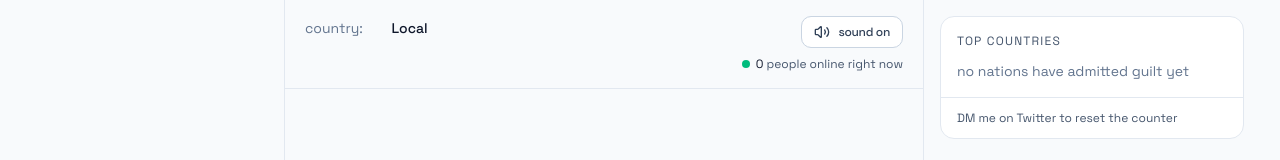
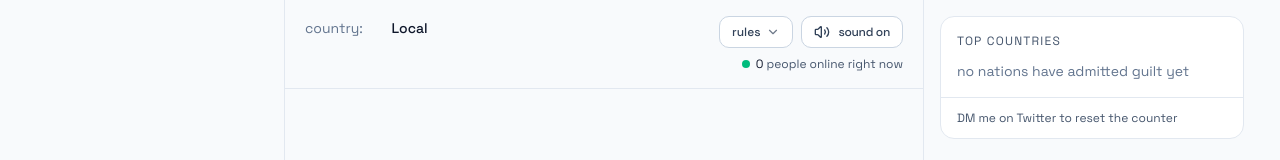
Before and after one commit to bidhandhakal/idonnno, a Next.js app: page / in a window 1280 px wide. Shown: the top 160 px of the page. Built offline with nearby package versions, Linux system fonts and the light colour scheme; no server answers.

Commit message:
added rules(important rules)

```diff
--- /dev/null
+++ b/src/components/ui/rules-dropdown.tsx
@@ -0,0 +1,41 @@
+'use client';
+
+import { ChevronDown } from 'lucide-react';
+import { DropdownMenu } from 'radix-ui';
+
+import { cn } from '@/lib/utils';
+
+export function RulesDropdown() {
+  return (
+    <DropdownMenu.Root>
+      <DropdownMenu.Trigger
+        className={cn(
+          'inline-flex h-8 items-center gap-1.5 rounded-lg border border-slate-300 bg-white px-3 text-xs font-medium whitespace-nowrap text-slate-700 outline-none select-none',
+          'hover:bg-slate-100 hover:text-slate-900',
+          'focus-visible:border-ring focus-visible:ring-3 focus-visible:ring-ring/50',
+          'data-[state=open]:bg-slate-100 data-[state=open]:text-slate-900',
+        )}
+      >
+        rules
+        <ChevronDown className="size-3.5 opacity-70" aria-hidden />
+      </DropdownMenu.Trigger>
+
+      <DropdownMenu.Portal>
+        <DropdownMenu.Content
+          sideOffset={6}
+          align="end"
+          className={cn(
+            'z-50 min-w-48 overflow-hidden rounded-lg border border-border bg-popover p-1 text-popover-foreground shadow-md',
+            'data-[side=bottom]:slide-in-from-top-2 data-[side=left]:slide-in-from-right-2 data-[side=right]:slide-in-from-left-2 data-[side=top]:slide-in-from-bottom-2',
+            'data-[state=closed]:animate-out data-[state=closed]:fade-out-0 data-[state=closed]:zoom-out-95',
+            'data-[state=open]:animate-in data-[state=open]:fade-in-0 data-[state=open]:zoom-in-95',
+          )}
+        >
+          <DropdownMenu.Label className="px-2 py-2 text-left text-xs text-muted-foreground">
+            there is no rules
+          </DropdownMenu.Label>
+        </DropdownMenu.Content>
+      </DropdownMenu.Portal>
+    </DropdownMenu.Root>
+  );
+}
--- a/src/components/useless-counter/counter-header.tsx
+++ b/src/components/useless-counter/counter-header.tsx
@@ -1,3 +1,4 @@
+import { RulesDropdown } from '@/components/ui/rules-dropdown';
 import { SoundToggle } from '@/components/ui/sound-toggle';
 import { countryCodeToDisplayName } from './lib/country-display-name';
 import { CountryFlag } from './country-flag';
@@ -24,7 +25,10 @@ export function CounterHeader({
       </div>
 
       <div className="ml-auto flex flex-col items-end gap-2 text-right text-xs text-slate-600">
-        <SoundToggle />
+        <div className="flex flex-wrap items-center justify-end gap-2">
+          <RulesDropdown />
+          <SoundToggle />
+        </div>
         <div className="inline-flex items-center gap-1.5">
           <span
             aria-hidden="true"
```
